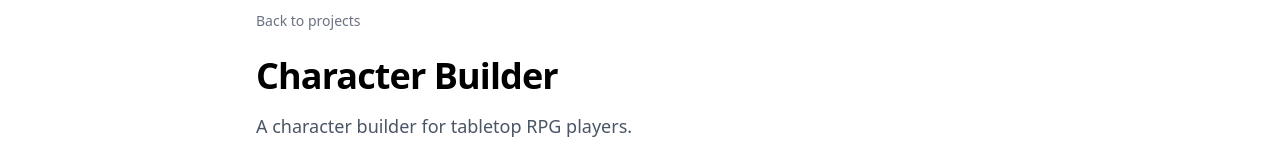
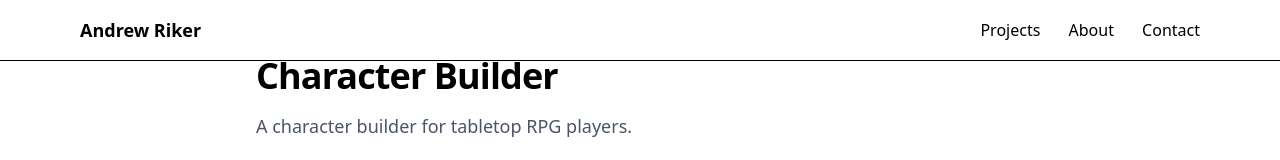
Before and after one commit to ZippyDaFish/digital-portfolio, a SvelteKit app: page /projects/character-builder in a window 1280 px wide. Shown: the top 160 px of the page. Built offline with nearby package versions, Linux system fonts and the light colour scheme.

Commit message:
Move header to layout

```diff
--- a/src/routes/+layout.svelte
+++ b/src/routes/+layout.svelte
@@ -6,4 +6,26 @@
 </script>
 
 <svelte:head><link rel="icon" href={favicon} /></svelte:head>
+
+<!-- Nav -->
+<nav class="w-full border-b bg-white fixed z-10">
+    <div class="max-w-6xl mx-auto flex justify-between items-center p-4">
+        <a href="/"><h1 class="font-bold text-lg">Andrew Riker</h1></a>
+        <div class="space-x-6">
+            <a href="#projects" class="relative inline-block group transition duration-300 hover:-translate-y-1">
+                <span class="text-black transition-colors duration-300">Projects</span>
+                <span class="absolute left-1/2 -bottom-1 h-0.5 w-0 bg-black transform -translate-x-1/2 transition-all duration-300 group-hover:w-full"></span>
+            </a>
+            <a href="#about" class="relative inline-block group transition duration-300 hover:-translate-y-1">
+                <span class="text-black transition-colors duration-300">About</span>
+                <span class="absolute left-1/2 -bottom-1 h-0.5 w-0 bg-black transform -translate-x-1/2 transition-all duration-300 group-hover:w-full"></span>
+            </a>
+            <a href="#contact" class="relative inline-block group transition duration-300 hover:-translate-y-1">
+                <span class="text-black transition-colors duration-300">Contact</span>
+                <span class="absolute left-1/2 -bottom-1 h-0.5 w-0 bg-black transform -translate-x-1/2 transition-all duration-300 group-hover:w-full"></span>
+            </a>
+        </div>
+    </div>
+</nav>
+
 {@render children()}
```
